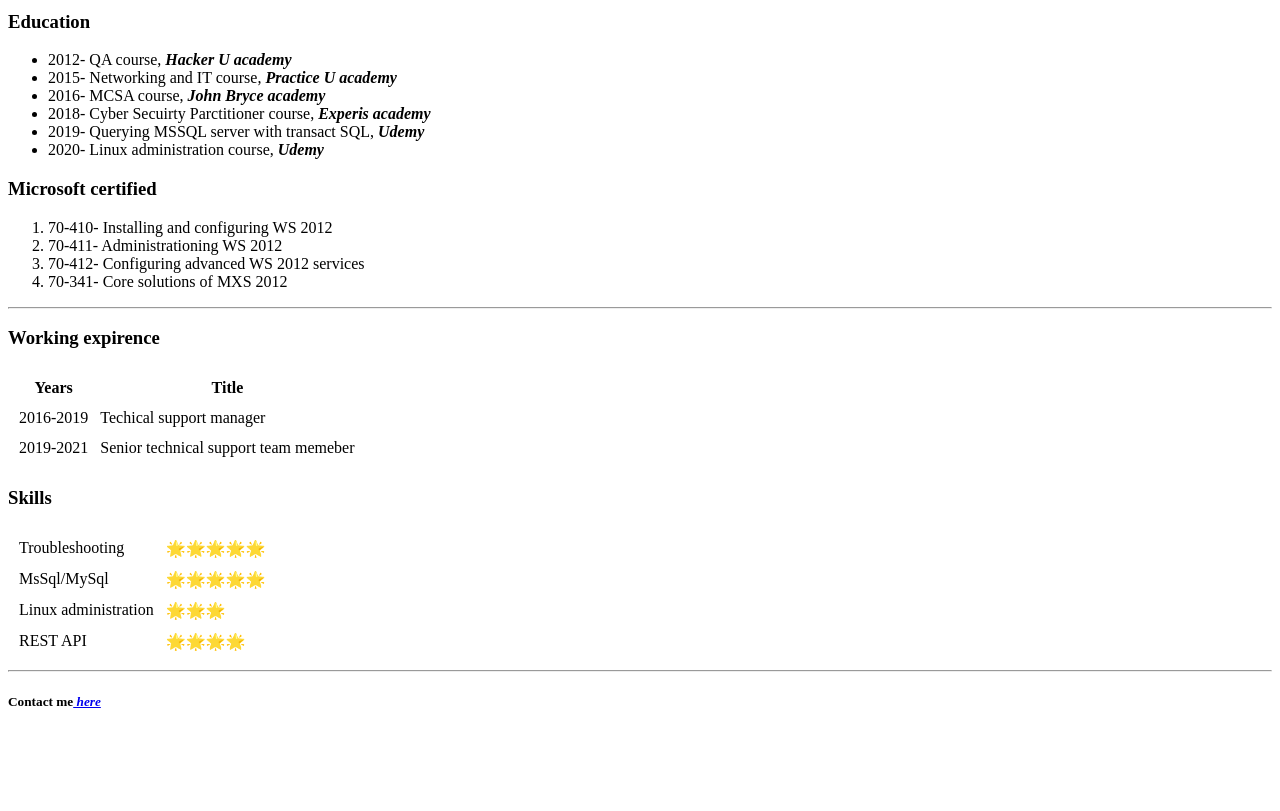
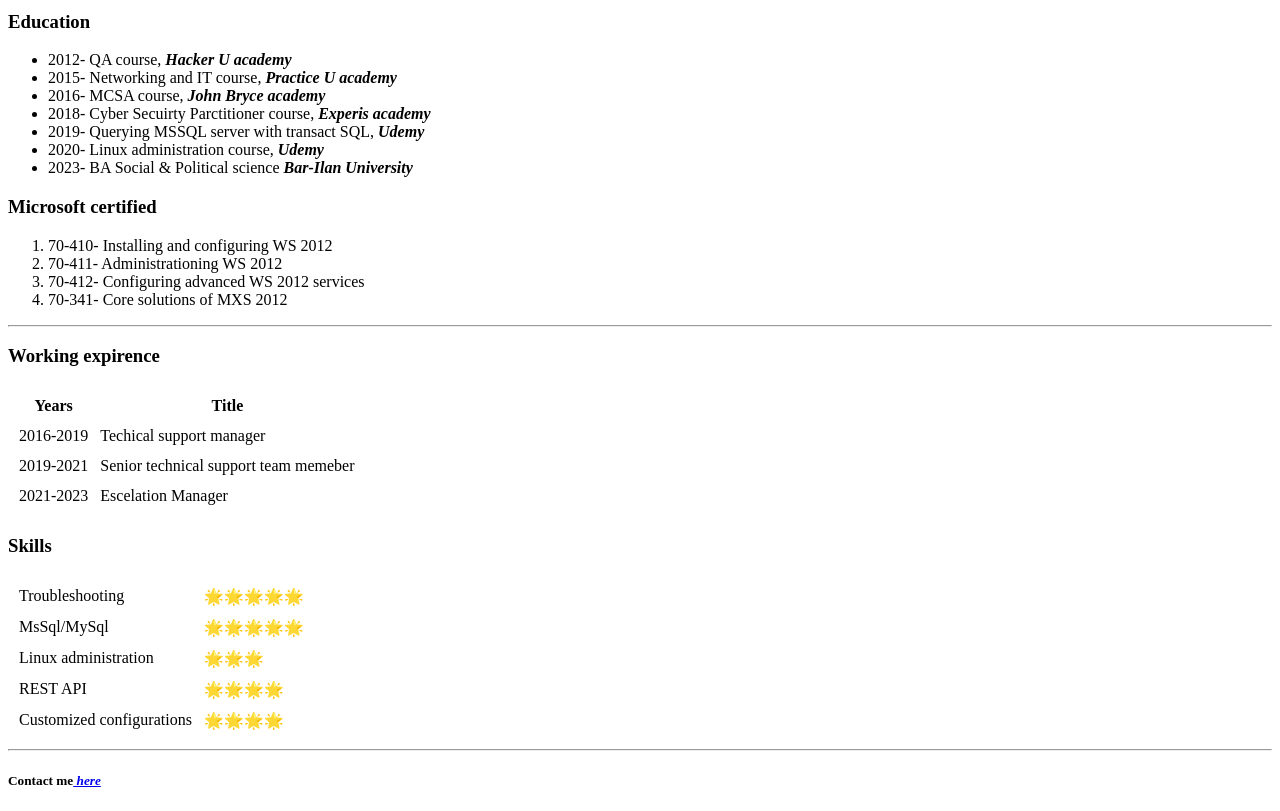
Before and after one commit to DoronDuek/CV, a plain HTML site: page index.html in a window 1280 px wide. Shown: the part 215-1026 px from the top of the page. Before the commit the page ends 947 px from the top, so only its background shows below. Drawn offline with Linux system fonts and the light colour scheme.

Commit message:
Update index.html

```diff
--- a/index.html
+++ b/index.html
@@ -29,6 +29,7 @@
     <li>2018- Cyber Secuirty Parctitioner course, <b><i>Experis academy</i></b></li>
     <li>2019- Querying MSSQL server with transact SQL, <b><i>Udemy</i></b></li>
     <li>2020- Linux administration course, <b><i>Udemy</i></b></li>
+    <li>2023- BA Social & Political science <b><i>Bar-Ilan University</i></b></li>
   </ul>
   <h3>Microsoft certified</h3>
   <ol>
@@ -52,6 +53,10 @@
       <td>2019-2021</td>
       <td>Senior technical support team memeber</td>
     </tr>
+    <tr>
+      <td>2021-2023</td>
+      <td>Escelation Manager</td>
+    </tr>
   </table>
   <h3>Skills</h3>
   <table cellspacing="10">
@@ -71,6 +76,10 @@
       <td>REST API</td>
       <td>🌟🌟🌟🌟</td>
     </tr>
+    <tr>
+      <td>Customized configurations</td>
+      <td>🌟🌟🌟🌟</td>
+    </tr>
   </table>
   <hr />
   <h5>Contact me<a href="contact.html"><i> here</i></a></h5>
```
